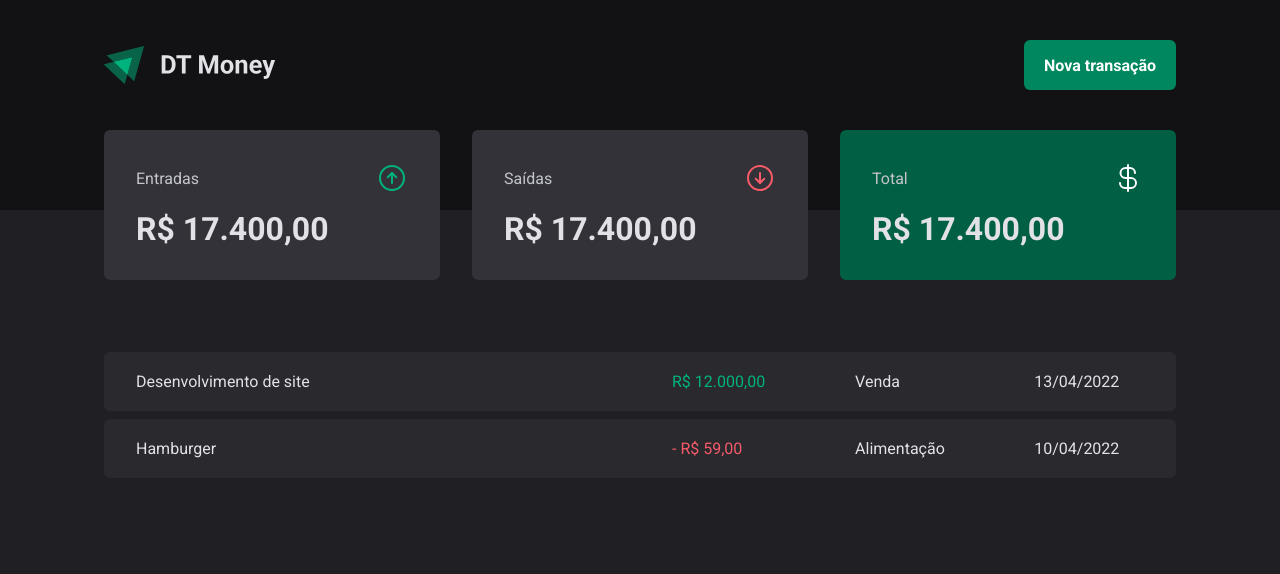
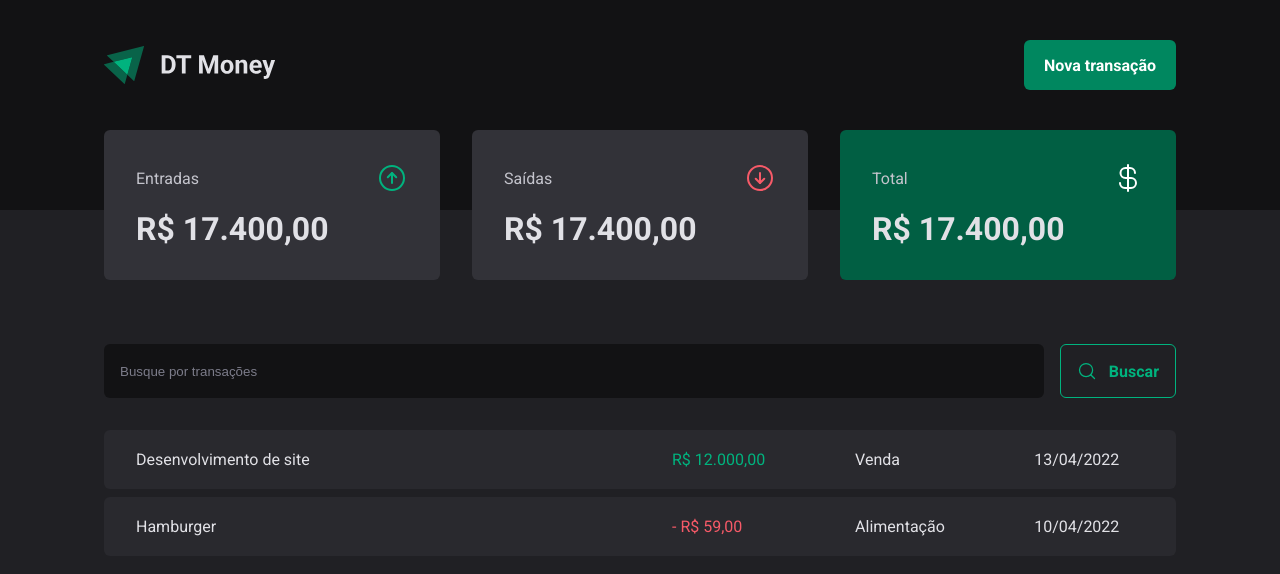
Before and after one commit to madebyluque/Rocketseat-dt-money, a React (Vite) app: page / in a window 1280 px wide. Shown: the top 574 px of the page. Built offline with nearby package versions, Linux system fonts and the light colour scheme.

Commit message:
componente searchform

```diff
--- /dev/null
+++ b/src/pages/Transactions/components/SearchForm/index.tsx
@@ -0,0 +1,14 @@
+import { MagnifyingGlass } from "phosphor-react";
+import { SearchFormContainer } from "./styles";
+
+export function SearchForm() {
+  return (
+    <SearchFormContainer>
+      <input type="text" placeholder='Busque por transações' />
+      <button type="submit">
+        <MagnifyingGlass size={20} />
+        Buscar
+      </button>
+    </SearchFormContainer>
+  )
+}
--- /dev/null
+++ b/src/pages/Transactions/components/SearchForm/styles.ts
@@ -0,0 +1,40 @@
+import { styled } from "styled-components";
+
+export const SearchFormContainer = styled.form`
+  display: flex;
+  gap: 1rem;
+
+  input {
+    flex: 1;
+    border-radius: 6px;
+    border: 0;
+    background-color: ${props => props.theme["gray-900"]};
+    color: ${props => props.theme["gray-300"]};
+    padding: 1rem;
+
+    &::placeholder {
+      color: ${props => props.theme["gray-500"]};
+    }
+  }
+
+  button {
+    display: flex;
+    align-items: center;
+    gap: 0.75rem;
+
+    border: 0;
+    padding: 1rem;
+    background: transparent;
+    border: 1px solid ${props => props.theme["green-300"]};
+    color: ${props => props.theme["green-300"]};
+    font-weight: bold;
+    border-radius: 6px;
+
+    &:hover {
+      background: ${props => props.theme["green-500"]};
+      border: 1px solid ${props => props.theme["green-500"]};
+      color: ${props => props.theme.white};
+      transition: background-color 0.2s, color 0.2s, border-color 0.2s;
+    }
+  }
+`;
--- a/src/pages/Transactions/index.tsx
+++ b/src/pages/Transactions/index.tsx
@@ -1,5 +1,6 @@
 import { Header } from "../../components/Header";
 import { Summary } from "../../components/Summary";
+import { SearchForm } from "./components/SearchForm";
 import { PriceHighlight, TransactionsContainer, TransactionsTable } from "./styles";
 
 export function Transactions() {
@@ -7,8 +8,8 @@
     <div>
       <Header />
       <Summary />
-
       <TransactionsContainer>
+      <SearchForm />
         <TransactionsTable>
           <tbody>
             <tr>
```
